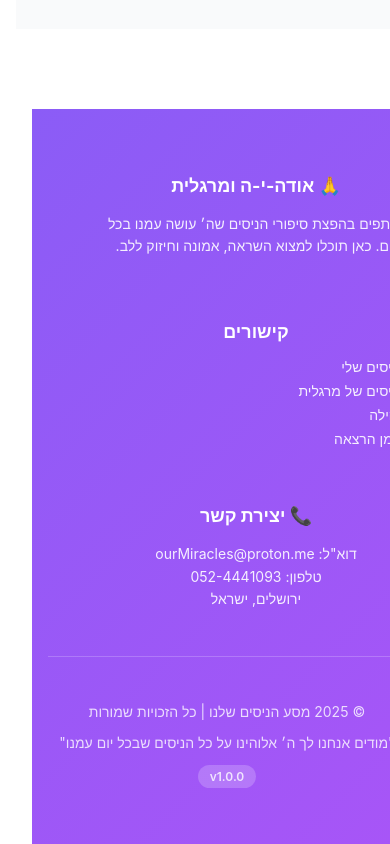
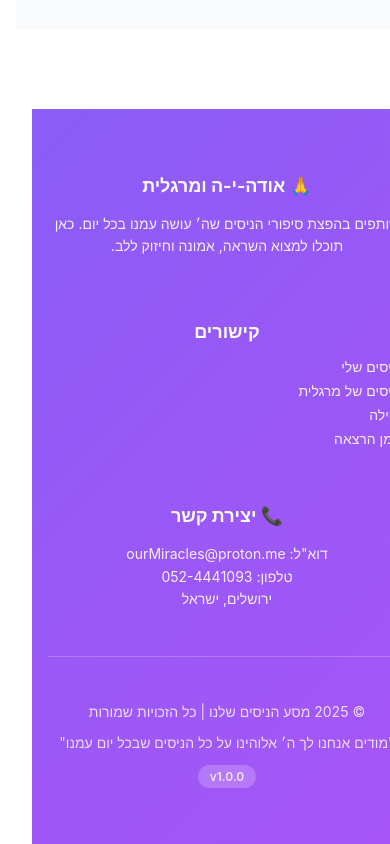
Before and after one commit to odeyah/miracle-website, a React (Create React App) app: page / in a window 390 px wide. Shown: the part 1684-2528 px from the top of the page. Built offline with nearby package versions, Linux system fonts and the light colour scheme.

Commit message:
centered the footer in small screens

```diff
--- a/src/App.jsx
+++ b/src/App.jsx
@@ -187,6 +187,7 @@ const FooterContainer = styled.div`
 	@media (max-width: 768px) {
 		flex-direction: column;
 		gap: 2rem;
+		align-items: center;
 	}
 `;
 
@@ -195,6 +196,11 @@ const FooterSection = styled.div`
 	flex: 1;
 	min-width: 200px;
 	max-width: 300px;
+
+	@media (max-width: 768px) {
+		width: 100%;
+		max-width: none;
+	}
 `;
 
 const FooterTitle = styled.h3`
```
